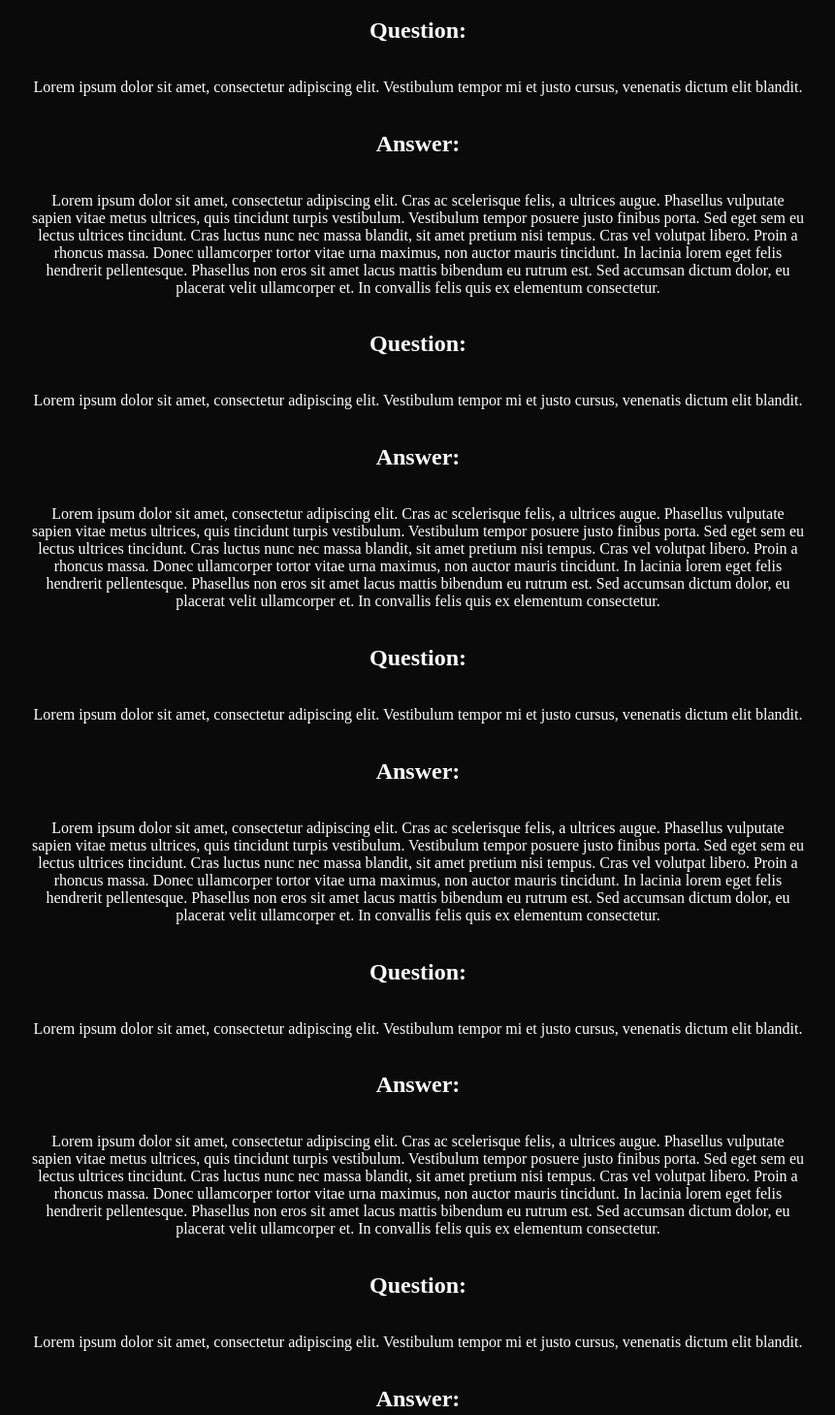
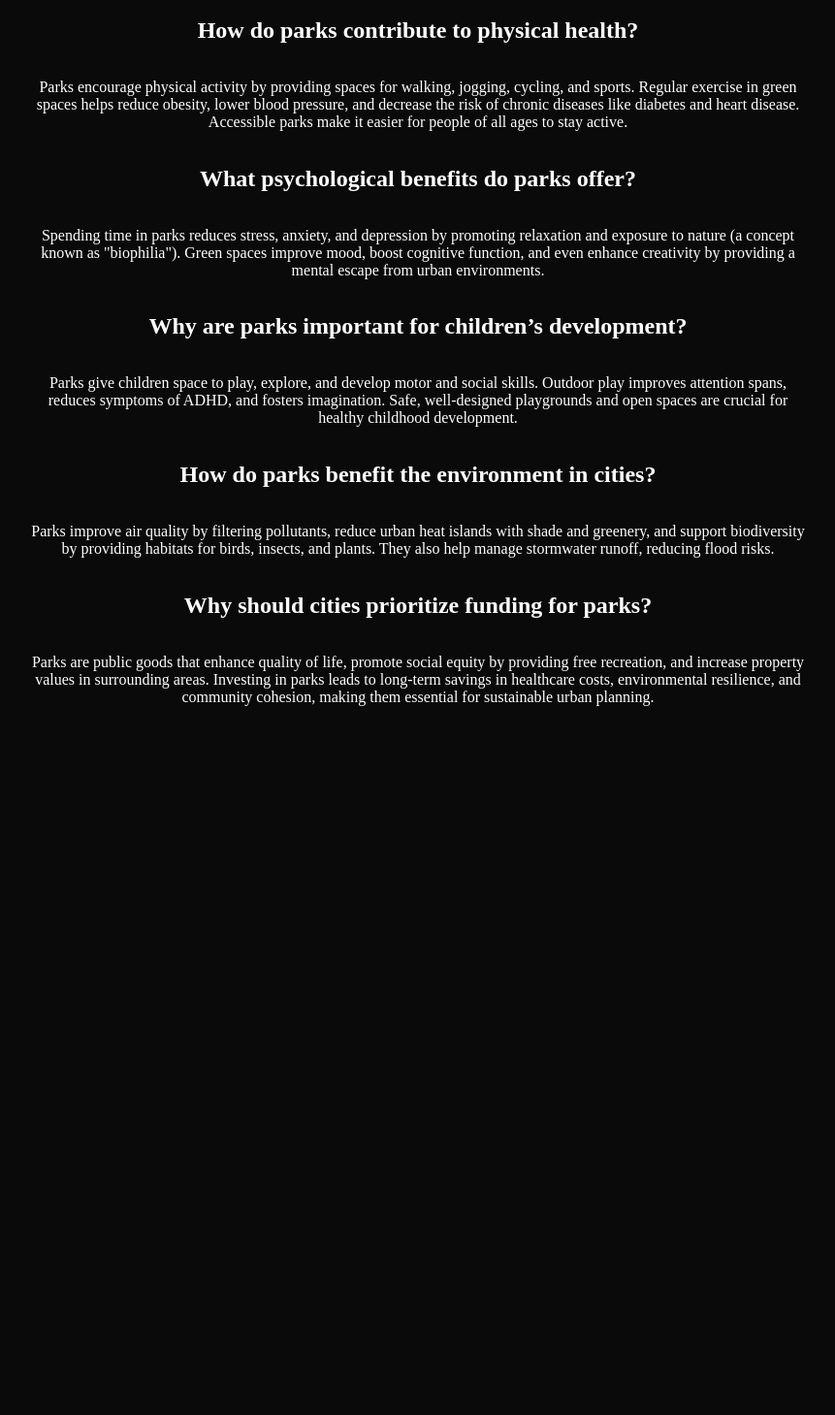
Before and after one commit to Pringlesaurus/oakparks, a plain HTML site: page CompSciFinal/faq.html in a window 1280 px wide. Shown: the part 103-1562 px from the top of the page at 97% size, without its empty margins (209-1070 px from the left). After the commit the page ends 855 px from the top, so only its background shows below. Drawn offline with Linux system fonts and the light colour scheme.

Commit message:
Add files via upload

```diff
--- a/CompSciFinal/faq.html
+++ b/CompSciFinal/faq.html
@@ -11,25 +11,15 @@
     <body>
         <div><a href="main.html">Home</a><a id="divhead"> | </a><a href="game.html">Game</a><a id="divhead"> | </a><a href="calendar.html">Calendar</a><a id="divhead"> | </a><a id="divhead">FAQs</a></div>
     </body>
-    <h2>Question:</h2>
-    <center><div id="main"><p>Lorem ipsum dolor sit amet, consectetur adipiscing elit. Vestibulum tempor mi et justo cursus, venenatis dictum elit blandit.</p></div></center>
-    <h2>Answer:</h2>
-    <center><div id="main"><p>Lorem ipsum dolor sit amet, consectetur adipiscing elit. Cras ac scelerisque felis, a ultrices augue. Phasellus vulputate sapien vitae metus ultrices, quis tincidunt turpis vestibulum. Vestibulum tempor posuere justo finibus porta. Sed eget sem eu lectus ultrices tincidunt. Cras luctus nunc nec massa blandit, sit amet pretium nisi tempus. Cras vel volutpat libero. Proin a rhoncus massa. Donec ullamcorper tortor vitae urna maximus, non auctor mauris tincidunt. In lacinia lorem eget felis hendrerit pellentesque. Phasellus non eros sit amet lacus mattis bibendum eu rutrum est. Sed accumsan dictum dolor, eu placerat velit ullamcorper et. In convallis felis quis ex elementum consectetur.</p></div></center>
-    <h2>Question:</h2>
-    <center><div id="main"><p>Lorem ipsum dolor sit amet, consectetur adipiscing elit. Vestibulum tempor mi et justo cursus, venenatis dictum elit blandit.</p></div></center>
-    <h2>Answer:</h2>
-    <center><div id="main"><p>Lorem ipsum dolor sit amet, consectetur adipiscing elit. Cras ac scelerisque felis, a ultrices augue. Phasellus vulputate sapien vitae metus ultrices, quis tincidunt turpis vestibulum. Vestibulum tempor posuere justo finibus porta. Sed eget sem eu lectus ultrices tincidunt. Cras luctus nunc nec massa blandit, sit amet pretium nisi tempus. Cras vel volutpat libero. Proin a rhoncus massa. Donec ullamcorper tortor vitae urna maximus, non auctor mauris tincidunt. In lacinia lorem eget felis hendrerit pellentesque. Phasellus non eros sit amet lacus mattis bibendum eu rutrum est. Sed accumsan dictum dolor, eu placerat velit ullamcorper et. In convallis felis quis ex elementum consectetur.</p></div></center>
-    <h2>Question:</h2>
-    <center><div id="main"><p>Lorem ipsum dolor sit amet, consectetur adipiscing elit. Vestibulum tempor mi et justo cursus, venenatis dictum elit blandit.</p></div></center>
-    <h2>Answer:</h2>
-    <center><div id="main"><p>Lorem ipsum dolor sit amet, consectetur adipiscing elit. Cras ac scelerisque felis, a ultrices augue. Phasellus vulputate sapien vitae metus ultrices, quis tincidunt turpis vestibulum. Vestibulum tempor posuere justo finibus porta. Sed eget sem eu lectus ultrices tincidunt. Cras luctus nunc nec massa blandit, sit amet pretium nisi tempus. Cras vel volutpat libero. Proin a rhoncus massa. Donec ullamcorper tortor vitae urna maximus, non auctor mauris tincidunt. In lacinia lorem eget felis hendrerit pellentesque. Phasellus non eros sit amet lacus mattis bibendum eu rutrum est. Sed accumsan dictum dolor, eu placerat velit ullamcorper et. In convallis felis quis ex elementum consectetur.</p></div></center>
-    <h2>Question:</h2>
-    <center><div id="main"><p>Lorem ipsum dolor sit amet, consectetur adipiscing elit. Vestibulum tempor mi et justo cursus, venenatis dictum elit blandit.</p></div></center>
-    <h2>Answer:</h2>
-    <center><div id="main"><p>Lorem ipsum dolor sit amet, consectetur adipiscing elit. Cras ac scelerisque felis, a ultrices augue. Phasellus vulputate sapien vitae metus ultrices, quis tincidunt turpis vestibulum. Vestibulum tempor posuere justo finibus porta. Sed eget sem eu lectus ultrices tincidunt. Cras luctus nunc nec massa blandit, sit amet pretium nisi tempus. Cras vel volutpat libero. Proin a rhoncus massa. Donec ullamcorper tortor vitae urna maximus, non auctor mauris tincidunt. In lacinia lorem eget felis hendrerit pellentesque. Phasellus non eros sit amet lacus mattis bibendum eu rutrum est. Sed accumsan dictum dolor, eu placerat velit ullamcorper et. In convallis felis quis ex elementum consectetur.</p></div></center>
-    <h2>Question:</h2>
-    <center><div id="main"><p>Lorem ipsum dolor sit amet, consectetur adipiscing elit. Vestibulum tempor mi et justo cursus, venenatis dictum elit blandit.</p></div></center>
-    <h2>Answer:</h2>
-    <center><div id="main"><p>Lorem ipsum dolor sit amet, consectetur adipiscing elit. Cras ac scelerisque felis, a ultrices augue. Phasellus vulputate sapien vitae metus ultrices, quis tincidunt turpis vestibulum. Vestibulum tempor posuere justo finibus porta. Sed eget sem eu lectus ultrices tincidunt. Cras luctus nunc nec massa blandit, sit amet pretium nisi tempus. Cras vel volutpat libero. Proin a rhoncus massa. Donec ullamcorper tortor vitae urna maximus, non auctor mauris tincidunt. In lacinia lorem eget felis hendrerit pellentesque. Phasellus non eros sit amet lacus mattis bibendum eu rutrum est. Sed accumsan dictum dolor, eu placerat velit ullamcorper et. In convallis felis quis ex elementum consectetur.</p></div></center>
+    <h2>How do parks contribute to physical health?</h2>
+    <center><div id="main"><p>Parks encourage physical activity by providing spaces for walking, jogging, cycling, and sports. Regular exercise in green spaces helps reduce obesity, lower blood pressure, and decrease the risk of chronic diseases like diabetes and heart disease. Accessible parks make it easier for people of all ages to stay active.  </p></div></center>
+    <h2>What psychological benefits do parks offer?</h2>
+    <center><div id="main"><p>Spending time in parks reduces stress, anxiety, and depression by promoting relaxation and exposure to nature (a concept known as "biophilia"). Green spaces improve mood, boost cognitive function, and even enhance creativity by providing a mental escape from urban environments.  </p></div></center>
+    <h2>Why are parks important for children’s development?</h2>
+    <center><div id="main"><p>Parks give children space to play, explore, and develop motor and social skills. Outdoor play improves attention spans, reduces symptoms of ADHD, and fosters imagination. Safe, well-designed playgrounds and open spaces are crucial for healthy childhood development.</p></div></center>
+    <h2>How do parks benefit the environment in cities?</h2>
+    <center><div id="main"><p>Parks improve air quality by filtering pollutants, reduce urban heat islands with shade and greenery, and support biodiversity by providing habitats for birds, insects, and plants. They also help manage stormwater runoff, reducing flood risks.</p></div></center>
+    <h2>Why should cities prioritize funding for parks?</h2>
+    <center><div id="main"><p>Parks are public goods that enhance quality of life, promote social equity by providing free recreation, and increase property values in surrounding areas. Investing in parks leads to long-term savings in healthcare costs, environmental resilience, and community cohesion, making them essential for sustainable urban planning.</p></div></center>
 </body>
 </html>
--- a/CompSciFinal/style.css
+++ b/CompSciFinal/style.css
@@ -27,6 +27,9 @@ textarea {
 button {
     background-color: rgb(20, 20, 20);
     color: white;
+    width: 200px;
+    height: 50px;
+    font-size: large;
 }
 input {
     background-color: rgb(20, 20, 20);
```
Also changed, not shown: CompSciFinal/calendar.html (+2 -2 lines), CompSciFinal/game.html (+1 -2 lines), CompSciFinal/main.html (+2 -2 lines).
